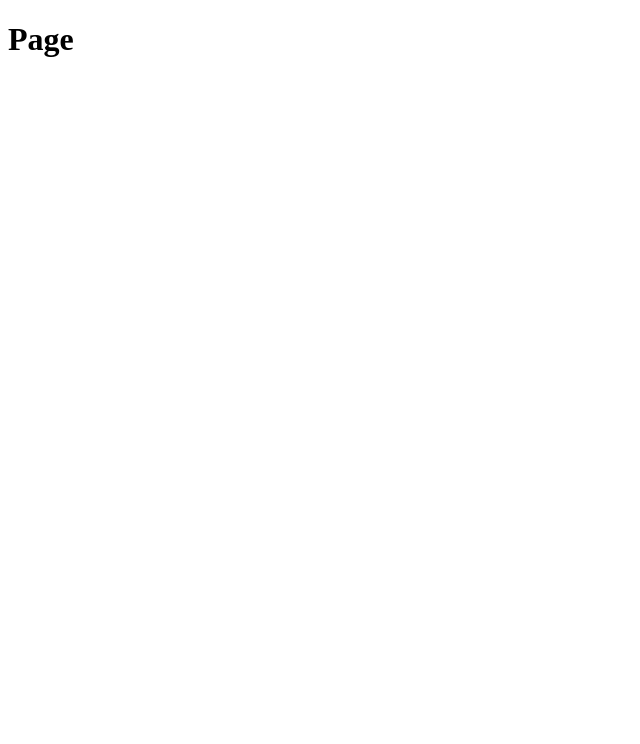
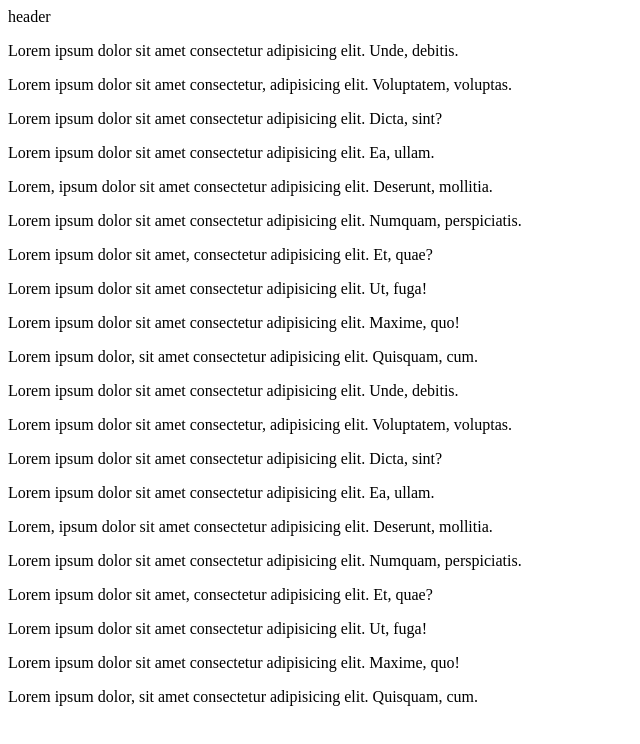
Before and after one commit to xdevelx/page, a plain HTML site: page index.html in a window 1280 px wide. Shown: the whole page, without its empty margins (0-640 px from the left). Drawn offline with Linux system fonts and the light colour scheme.

Commit message:
Update index.html

```diff
--- a/index.html
+++ b/index.html
@@ -7,6 +7,30 @@
   <title>Page</title>
 </head>
 <body>
-  <h1>Page</h1>
+  <div class="header">header</div>
+  <div class="main">
+    <p>Lorem ipsum dolor sit amet consectetur adipisicing elit. Unde, debitis.</p>
+    <p>Lorem ipsum dolor sit amet consectetur, adipisicing elit. Voluptatem, voluptas.</p>
+    <p>Lorem ipsum dolor sit amet consectetur adipisicing elit. Dicta, sint?</p>
+    <p>Lorem ipsum dolor sit amet consectetur adipisicing elit. Ea, ullam.</p>
+    <p>Lorem, ipsum dolor sit amet consectetur adipisicing elit. Deserunt, mollitia.</p>
+    <p>Lorem ipsum dolor sit amet consectetur adipisicing elit. Numquam, perspiciatis.</p>
+    <p>Lorem ipsum dolor sit amet, consectetur adipisicing elit. Et, quae?</p>
+    <p>Lorem ipsum dolor sit amet consectetur adipisicing elit. Ut, fuga!</p>
+    <p>Lorem ipsum dolor sit amet consectetur adipisicing elit. Maxime, quo!</p>
+    <p>Lorem ipsum dolor, sit amet consectetur adipisicing elit. Quisquam, cum.</p>
+  </div>
+  <div class="footer">
+     <p>Lorem ipsum dolor sit amet consectetur adipisicing elit. Unde, debitis.</p>
+    <p>Lorem ipsum dolor sit amet consectetur, adipisicing elit. Voluptatem, voluptas.</p>
+    <p>Lorem ipsum dolor sit amet consectetur adipisicing elit. Dicta, sint?</p>
+    <p>Lorem ipsum dolor sit amet consectetur adipisicing elit. Ea, ullam.</p>
+    <p>Lorem, ipsum dolor sit amet consectetur adipisicing elit. Deserunt, mollitia.</p>
+    <p>Lorem ipsum dolor sit amet consectetur adipisicing elit. Numquam, perspiciatis.</p>
+    <p>Lorem ipsum dolor sit amet, consectetur adipisicing elit. Et, quae?</p>
+    <p>Lorem ipsum dolor sit amet consectetur adipisicing elit. Ut, fuga!</p>
+    <p>Lorem ipsum dolor sit amet consectetur adipisicing elit. Maxime, quo!</p>
+    <p>Lorem ipsum dolor, sit amet consectetur adipisicing elit. Quisquam, cum.</p>
+  </div>
 </body>
 </html>
```
